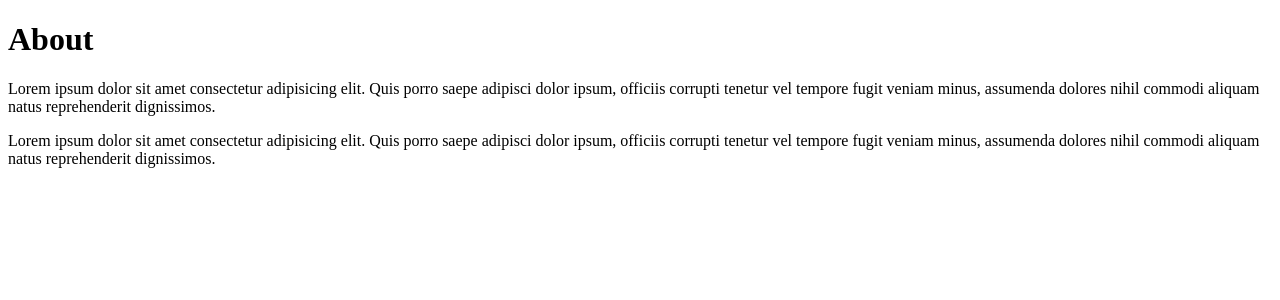
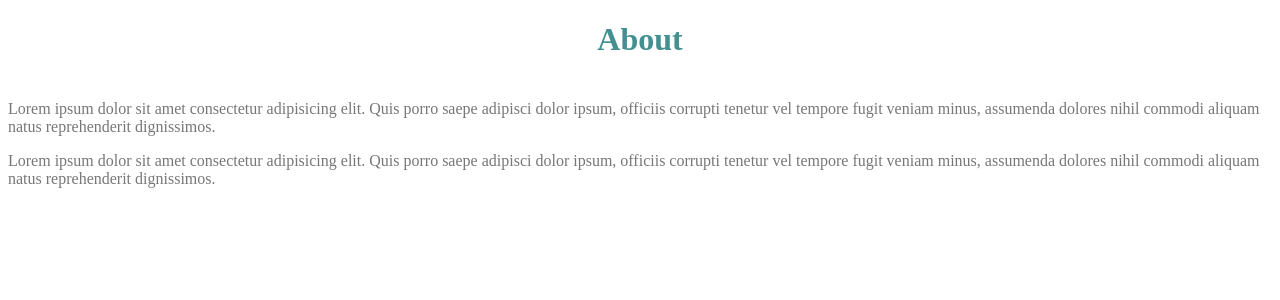
Before and after one commit to Dina2703/audioBooks-next, a Next.js app: page /about in a window 1280 px wide. Shown: the top 300 px of the page. Built offline with nearby package versions, Linux system fonts and the light colour scheme.

Commit message:
added some styling to About and Books pages

```diff
--- a/pages/about.js
+++ b/pages/about.js
@@ -1,4 +1,6 @@
 import Head from "next/head";
+import styles from "../styles/Home.module.css";
+
 const About = () => {
   return (
     <>
@@ -7,7 +9,8 @@ const About = () => {
         <meta name="keywords" content="books" />
       </Head>
       <div>
-        <h1>About</h1>
+        <h1 className={styles.title}>About</h1>
+        <div className={styles.text}>
           <p>
             Lorem ipsum dolor sit amet consectetur adipisicing elit. Quis porro
             saepe adipisci dolor ipsum, officiis corrupti tenetur vel tempore
@@ -21,6 +24,7 @@ const About = () => {
             reprehenderit dignissimos.
           </p>
         </div>
+      </div>
     </>
   );
 };
--- a/pages/books/index.js
+++ b/pages/books/index.js
@@ -16,7 +16,7 @@ const Books = ({ authors }) => {
         <meta name="keywords" content="books" />
       </Head>
       <div>
-        <h1 className={styles.txt}>Book Authors</h1>
+        <h1 className={styles.title}>Book Authors</h1>
         {authors.map((author) => (
           <div key={author.id}>
             <a className={styles.single}>
--- a/styles/Books.module.css
+++ b/styles/Books.module.css
@@ -4,9 +4,15 @@
   display: block;
   margin: 20px 10px;
   border-left: 8px solid #fff;
-
+  color: rgb(93, 86, 86);
 }
 
 .single:hover {
-  border-left: 8px solid rgb(21, 49, 105);;
+  border-left: 8px solid rgb(21, 49, 105);
 }
+
+.title {
+  color: rgb(68, 143, 143);
+  padding-bottom: 20px;
+  text-align: center;
+}
```
Lines whose indentation alone changed are shown as unchanged.
